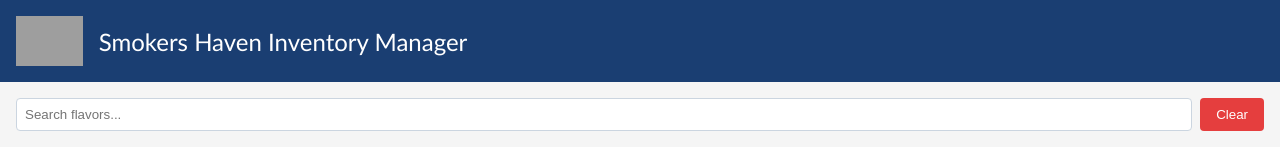
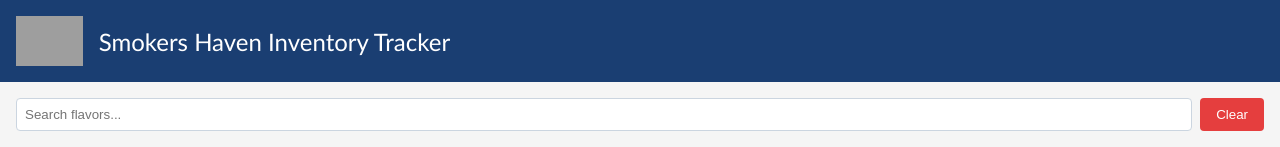
Before and after one commit to rob2rhyme/sh-stock-testApp, a Next.js app: page / in a window 1280 px wide. Shown: the top 147 px of the page. Built offline with nearby package versions, Linux system fonts and the light colour scheme; grey boxes are pictures that could not be loaded.

Commit message:
Update site header in index.tsx

```diff
--- a/src/pages/index.tsx
+++ b/src/pages/index.tsx
@@ -118,7 +118,7 @@
             alt="Smokers Haven Logo"
             className="logo"
           />
-          <h1 className="title">Smokers Haven Inventory Manager</h1>
+          <h1 className="title">Smokers Haven Inventory Tracker</h1>
         </div>
 
         {/* <div className="actions">
```
